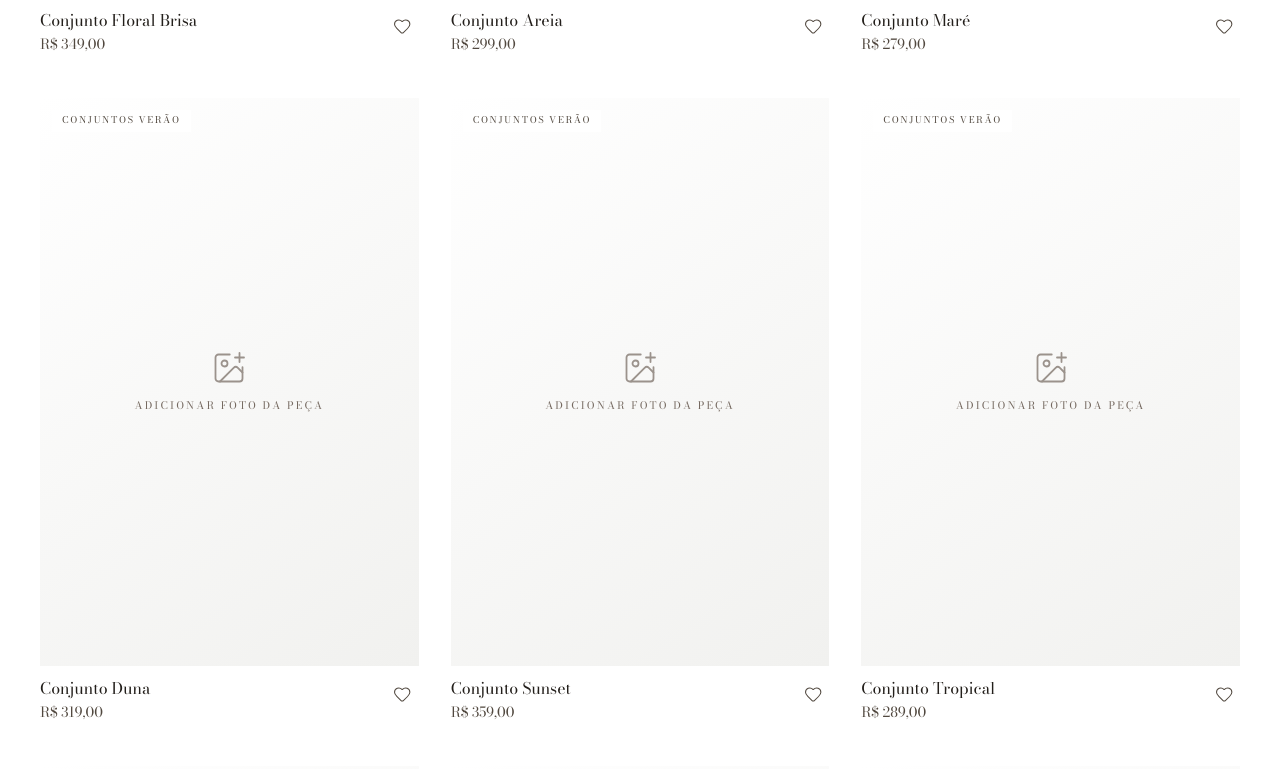
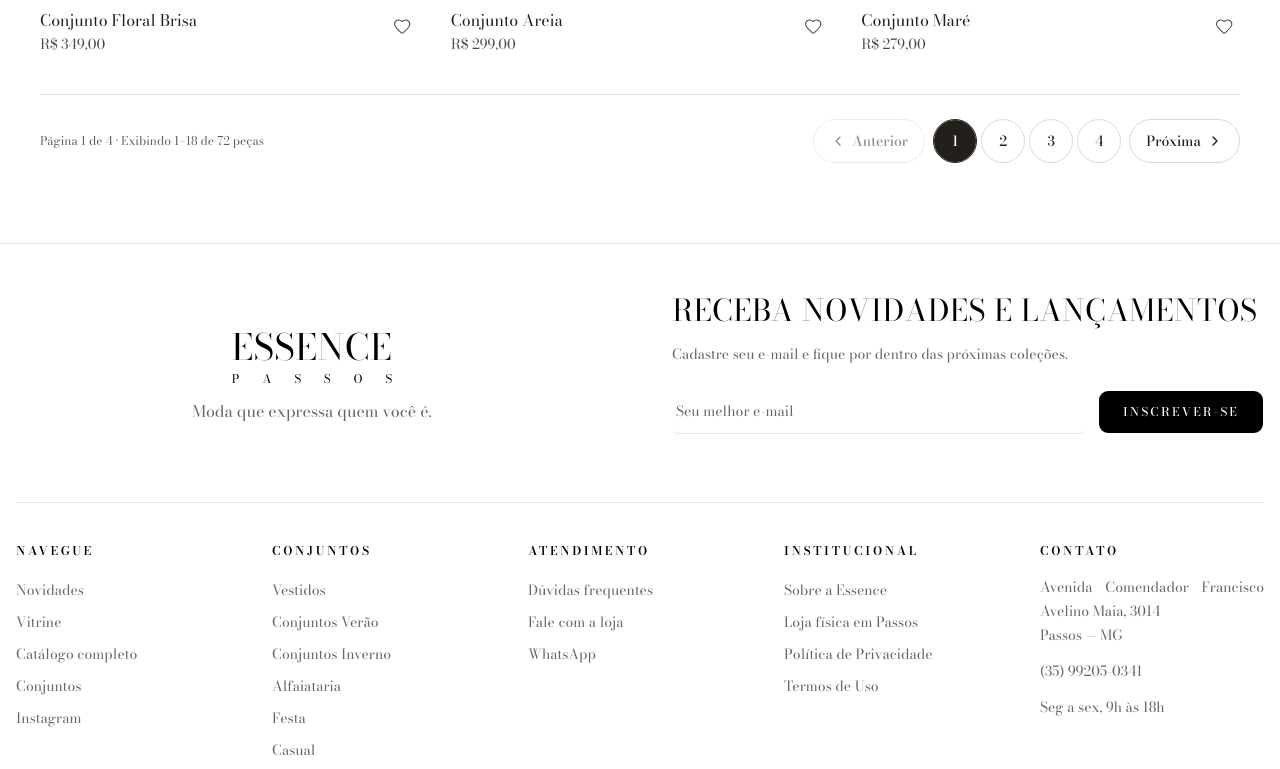
Before and after one commit to wallacemaia2007/Essence_Web, a Next.js app: page /colecao in a window 1280 px wide. Shown: the part 4311-5080 px from the top of the page. Built offline with nearby package versions, Linux system fonts and the light colour scheme; no server answers.

Commit message:
feat: implement pagination for product catalog and reset page on search/filter changes

```diff
--- a/src/components/sections/catalogo/CatalogoProdutos.tsx
+++ b/src/components/sections/catalogo/CatalogoProdutos.tsx
@@ -1,5 +1,6 @@
 "use client";
 
+import { useLenis } from "lenis/react";
 import { ImagePlus, Search, SlidersHorizontal } from "lucide-react";
 import Image from "next/image";
 import Link from "next/link";
@@ -10,10 +11,13 @@ import { FavoritoButton } from "@/components/common/favorito-button";
 import { produtosVitrine, type ProdutoVitrine } from "@/data/vitrine";
 import { caminhoDoProduto } from "@/lib/produto";
 
+import { PaginacaoProdutos } from "../colecao/PaginacaoProdutos";
 import {
   type CatalogoFiltros,
   CatalogoFiltrosDrawer,
 } from "./CatalogoFiltrosDrawer";
+
+const ITENS_POR_PAGINA = 18;
 
 const filtrosIniciais: CatalogoFiltros = {
   precoMinimo: "",
@@ -114,9 +118,11 @@ function ProdutoCard({ produto }: { produto: ProdutoVitrine }) {
 }
 
 export function CatalogoProdutos() {
+  const lenis = useLenis();
   const [busca, setBusca] = useState("");
   const [filtros, setFiltros] = useState<CatalogoFiltros>(filtrosIniciais);
   const [drawerAberto, setDrawerAberto] = useState(false);
+  const [paginaSolicitada, setPaginaSolicitada] = useState(1);
 
   const colecoes = useMemo(
     () => [...new Set(produtosVitrine.map((produto) => produto.colecao))],
@@ -149,6 +155,21 @@ export function CatalogoProdutos() {
     Number(Boolean(filtros.precoMinimo)) +
     Number(Boolean(filtros.precoMaximo)) +
     filtros.colecoes.length;
+  const totalDeProdutos = produtosFiltrados.length;
+  const totalDePaginas = Math.max(
+    1,
+    Math.ceil(totalDeProdutos / ITENS_POR_PAGINA),
+  );
+  const paginaAtual = Math.min(paginaSolicitada, totalDePaginas);
+  const indiceInicial = (paginaAtual - 1) * ITENS_POR_PAGINA;
+  const produtosDaPagina = produtosFiltrados.slice(
+    indiceInicial,
+    indiceInicial + ITENS_POR_PAGINA,
+  );
+  const indiceFinal = Math.min(
+    indiceInicial + produtosDaPagina.length,
+    totalDeProdutos,
+  );
 
   return (
     <ThemedSection className="min-h-[70vh] bg-white py-12 text-[#231f1b] sm:py-16 md:py-20">
@@ -176,7 +197,10 @@ export function CatalogoProdutos() {
             <input
               type="search"
               value={busca}
-              onChange={(event) => setBusca(event.target.value)}
+              onChange={(event) => {
+                setBusca(event.target.value);
+                setPaginaSolicitada(1);
+              }}
               placeholder="Buscar por nome"
               autoComplete="off"
               className="h-12 w-full border border-[#dedede] bg-white pr-4 pl-12 text-sm text-[#231f1b] transition-colors outline-none placeholder:text-[#897f75] focus:border-[#75695e] focus:ring-2 focus:ring-[#75695e]/15"
@@ -212,6 +236,7 @@ export function CatalogoProdutos() {
               onClick={() => {
                 setBusca("");
                 setFiltros(filtrosIniciais);
+                setPaginaSolicitada(1);
               }}
               className="min-h-11 text-xs font-semibold tracking-[0.12em] text-[#51483f] uppercase underline underline-offset-4 hover:text-[#231f1b] focus-visible:outline-2 focus-visible:outline-offset-2 focus-visible:outline-[#231f1b]"
             >
@@ -220,9 +245,12 @@ export function CatalogoProdutos() {
           ) : null}
         </div>
 
-        {produtosFiltrados.length > 0 ? (
-          <ul className="grid list-none grid-cols-1 gap-x-5 gap-y-9 p-0 before:hidden sm:grid-cols-2 sm:gap-x-6 sm:gap-y-11 xl:grid-cols-3 xl:gap-x-8">
-            {produtosFiltrados.map((produto) => (
+        {totalDeProdutos > 0 ? (
+          <ul
+            id="catalogo-produtos"
+            className="grid list-none grid-cols-1 gap-x-5 gap-y-9 p-0 before:hidden sm:grid-cols-2 sm:gap-x-6 sm:gap-y-11 xl:grid-cols-3 xl:gap-x-8"
+          >
+            {produtosDaPagina.map((produto) => (
               <li key={produto.id} className="min-w-0 p-0 before:hidden">
                 <ProdutoCard produto={produto} />
               </li>
@@ -238,6 +266,23 @@ export function CatalogoProdutos() {
             </p>
           </div>
         )}
+        <PaginacaoProdutos
+          paginaAtual={paginaAtual}
+          totalDePaginas={totalDePaginas}
+          indiceInicial={indiceInicial}
+          indiceFinal={indiceFinal}
+          totalDeProdutos={totalDeProdutos}
+          aoMudarPagina={(pagina) => {
+            setPaginaSolicitada(pagina);
+            if (lenis) {
+              lenis.scrollTo(0);
+            } else {
+              window.scrollTo({ top: 0, behavior: "smooth" });
+            }
+          }}
+          controlaId="catalogo-produtos"
+          rotulo="Paginação do catálogo de produtos"
+        />
       </Container>
 
       {drawerAberto ? (
@@ -246,6 +291,7 @@ export function CatalogoProdutos() {
           filtrosAtuais={filtros}
           onAplicar={(novosFiltros) => {
             setFiltros(novosFiltros);
+            setPaginaSolicitada(1);
             setDrawerAberto(false);
           }}
           onFechar={() => setDrawerAberto(false)}
```
